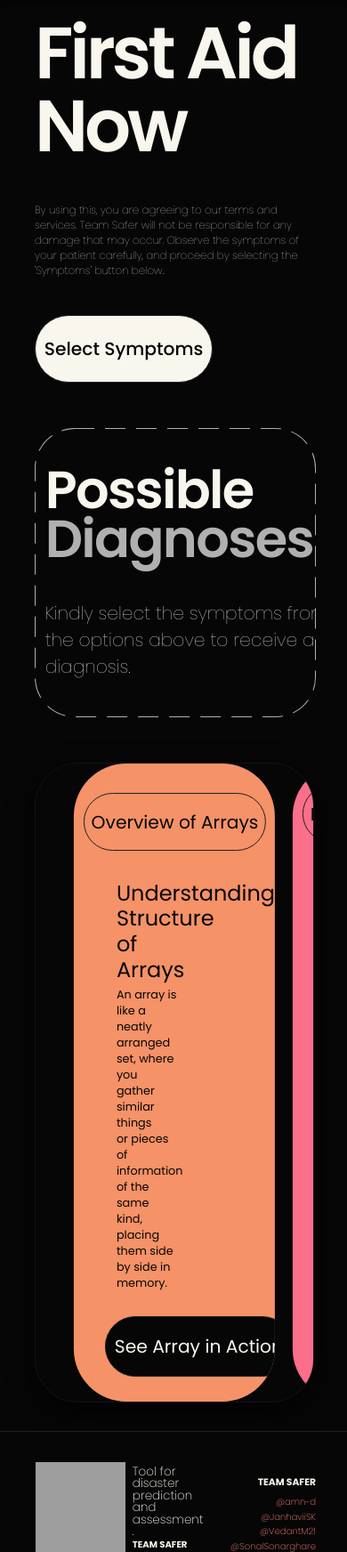
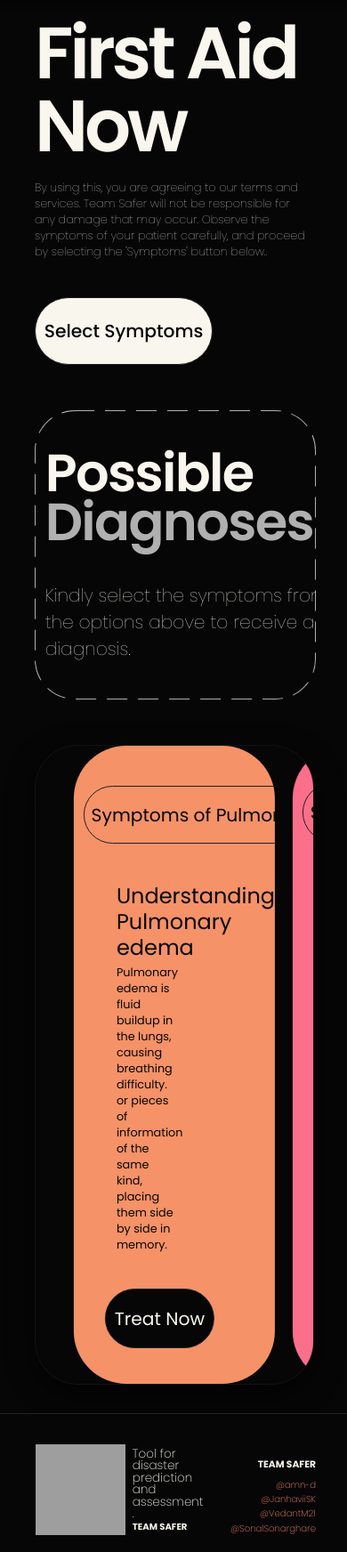
Before and after one commit to AMN-D/MAJPRJ_2025, a Django app: page /quick_first_aid/ in a window 390 px wide. Shown: the part 111-1855 px from the top of the page at 89% size. Run offline with Django 5.2, Linux system fonts and the light colour scheme; data comes from the database, SQL or seed files in the repository; style sheets or scripts are compiled from the project's sources; grey boxes are pictures that could not be loaded.

Commit message:
Added Decriptions and heading for quick_first_aid

```diff
--- a/SAFER/quick_first_aid/static/quick_first_aid.css
+++ b/SAFER/quick_first_aid/static/quick_first_aid.css
@@ -52,6 +52,8 @@ body {
     height: 20vh;
     width: 100vw;
     text-wrap: wrap;
+    margin-top: 0;
+    margin-bottom: 2vh;
   }
 }
 .home .innerhome .title h1 {
@@ -87,10 +89,10 @@ body {
 @media only screen and (max-width: 700px) {
   .home .innerhome .desc p {
     /* background-color: red; */
-    font-size: 1.4vb;
+    font-size: 0.8rem;
+    height: auto;
     width: 80vw;
     text-align: left;
-    height: 10vh;
   }
 }
 .home .innerhome .main-button {
@@ -131,6 +133,7 @@ body {
 }
 @media only screen and (max-width: 700px) {
   .home .innerhome .swiper-container {
+    height: auto;
     margin-bottom: 2rem;
   }
 }
--- a/SAFER/quick_first_aid/static/quick_first_aid_symptoms.css
+++ b/SAFER/quick_first_aid/static/quick_first_aid_symptoms.css
@@ -154,11 +154,25 @@
 .form-result-container h1 span {
   color: #b0b0b0;
 }
-
+@media only screen and (max-width: 700px) {
+  #diseaseResults {
+    display: flex;
+    justify-content: center;
+    padding-bottom: 4vh;
+  }
+}
 #diseaseResults ul {
   list-style: none;
   display: flex;
   gap: 2vw;
+}
+@media only screen and (max-width: 700px) {
+  #diseaseResults ul {
+    margin: 0;
+    padding: 0;
+    gap: 4vw;
+    flex-direction: column;
+  }
 }
 #diseaseResults ul li .diagnosisCard {
   border: 1px solid #262626;
--- a/SAFER/quick_first_aid/static/quick_first_aid_symptoms.scss
+++ b/SAFER/quick_first_aid/static/quick_first_aid_symptoms.scss
@@ -154,15 +154,29 @@
     span {
       color: #b0b0b0;
     }
+    @media only screen and (max-width: 700px) {
+
+    }
   }
 }
 
 #diseaseResults {
+  @media only screen and (max-width: 700px) {
+    // background-color: red;
+    display: flex;
+    justify-content: center;
+    padding-bottom: 4vh;
+  }
   ul {
     list-style: none;
     display: flex;
     gap: 2vw;
     @media only screen and (max-width: 700px) {
+      // background-color: red;
+      margin: 0;
+      padding: 0;
+      gap: 4vw;
+      flex-direction: column;
     }
     li {
       .diagnosisCard {
--- a/SAFER/quick_first_aid/templates/quick_first_aid.html
+++ b/SAFER/quick_first_aid/templates/quick_first_aid.html
@@ -98,24 +98,23 @@
           <!--card-->
           <div class="c1">
             <div class="card-title">
-              <a href="#">Overview of Arrays</a>
+              <a href="#">Symptoms of Pulmonary edema</a>
             </div>
             <div class="card-text">
               <h1>
                 Understanding <br />
-                Structure of Arrays
+                Pulmonary edema
               </h1>
             </div>
             <div class="card-para">
               <p>
-                An array is like a neatly arranged set, where you gather similar
-                things<br />
+                Pulmonary edema is fluid buildup in the lungs, causing breathing difficulty.<br />
                 or pieces of information of the same kind, placing them side<br />
                 by side in memory.
               </p>
             </div>
             <div class="card-button">
-              <a href="#">See Array in Action</a>
+              <a href="#">Treat Now</a>
             </div>
           </div>
         </div>
@@ -123,24 +122,21 @@
           <div class="c2">
             <!--card content-->
             <div class="card-title">
-              <a href="#">Insight into Linked Lists</a>
+              <a href="#">Symptoms of Infection </a>
             </div>
             <div class="card-text">
               <h1>
-                Analyse<br />
-                Linked List Layout
+                Cuts and<br />
+                Wound Infections
               </h1>
             </div>
             <div class="card-para">
               <p>
-                A linked list is akin to a series of interconnected nodes, where
-                each node <br />holds a piece of information and points to the
-                next one, forming a<br />
-                chain-like structure in memory.
+                A cut or wound can become infected if bacteria enters, causing redness,<br/> swelling, and pain. Proper cleaning and care help <br/>prevent complications
               </p>
             </div>
             <div class="card-button">
-              <a href="#">Linked List Demo</a>
+              <a href="#">Wound Care Steps</a>
             </div>
             <!---->
           </div>
@@ -148,21 +144,18 @@
         <div class="swiper-slide">
           <div class="c3">
             <div class="card-title">
-              <a href="#">Understanding Stacks</a>
+              <a href="#">Symptoms of Electrocution</a>
             </div>
             <div class="card-text">
               <h1>
-                Empower<br />
-                Stack Setup Dive
+                Understanding <br />
+                Electrocution
               </h1>
             </div>
             <div class="card-para">
               <p>
-                A stack is like a vertical tower of items, where each piece is
-                placed on top of the<br />
-                previous one, creating a structured column that efficiently
-                manages<br />
-                data flow.
+                Electrocution occurs when the body comes into contact with a harmful <br/>electric current, causing burns, muscle spasms, <br />or loss of consciousness. Immediate action
+                 is needed for proper treatment.<br />
               </p>
             </div>
             <div class="card-button">
```
Also changed, not shown: 1 other file.
